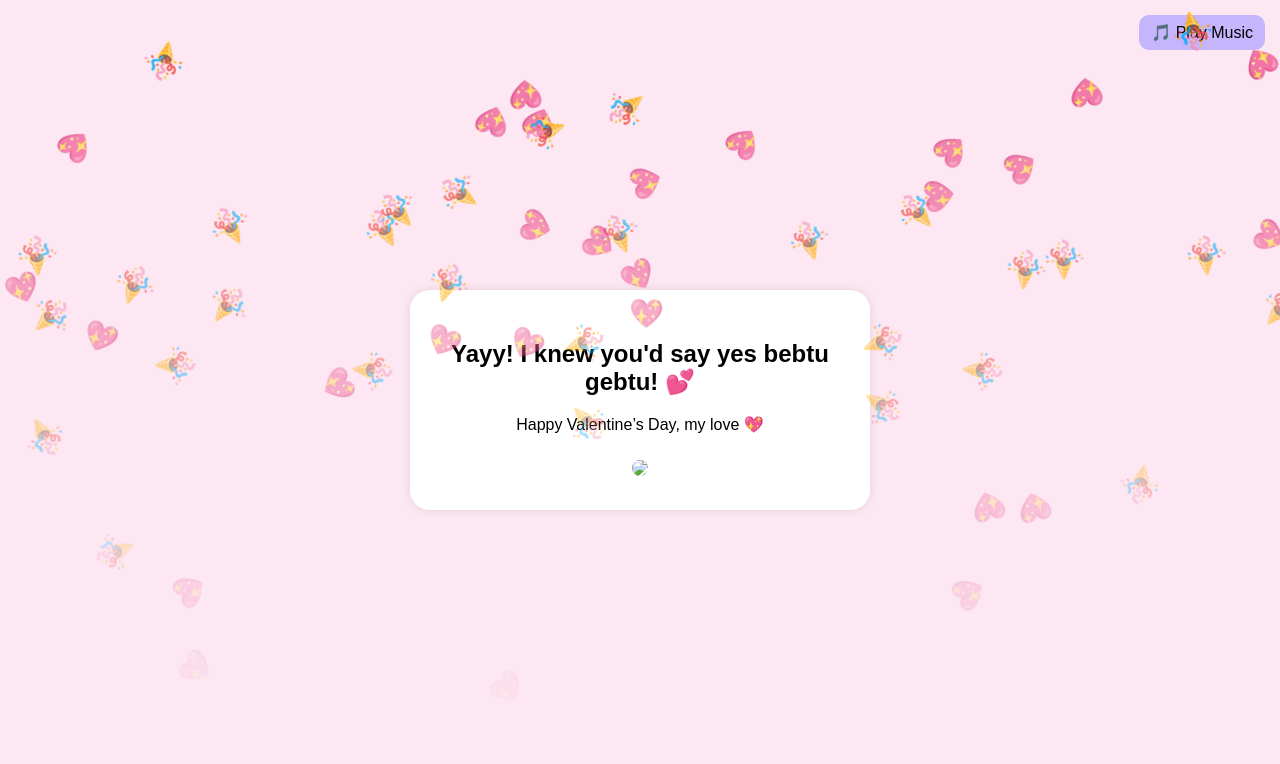
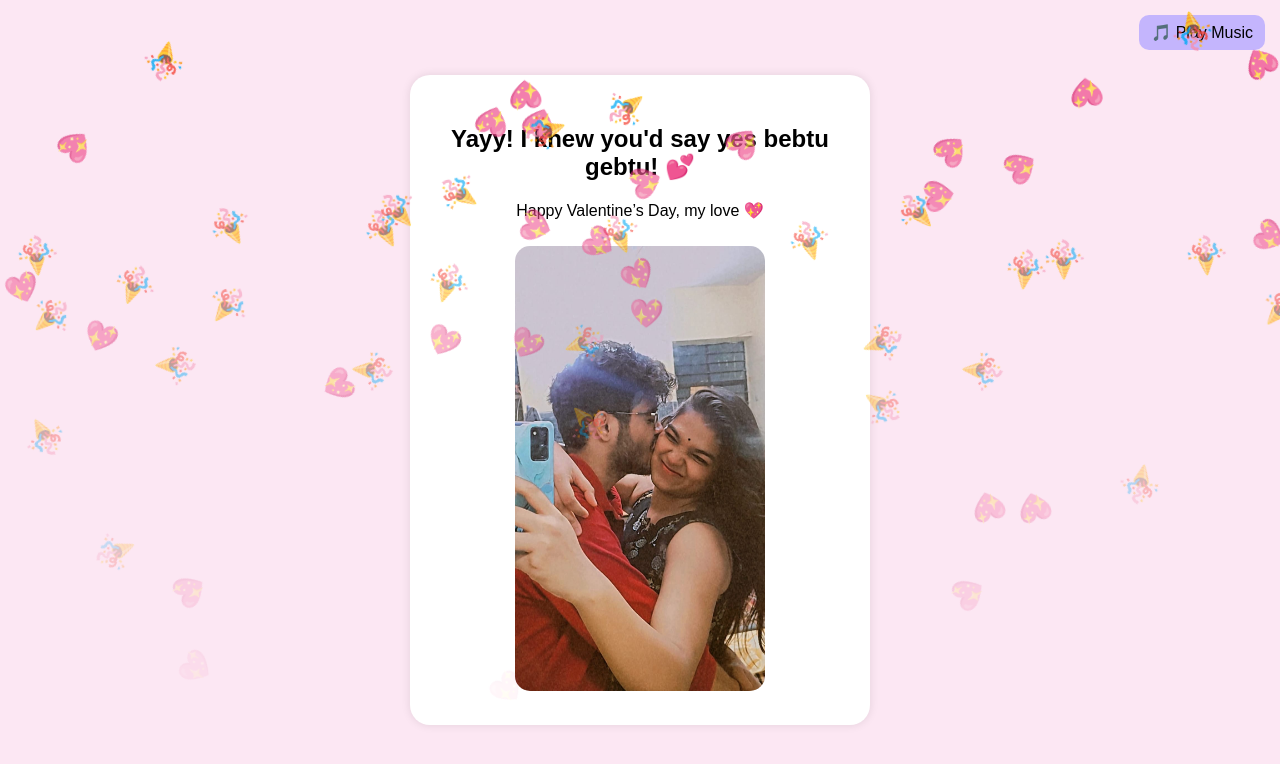
Before and after one commit to aryanmishra0905-cloud/Valentine-a, a plain HTML site: page index.html in a window 1280 px wide. Both pictures are taken after a click on the button "Yes". Drawn offline with Linux system fonts and the light colour scheme.

Commit message:
Update index.html

```diff
--- a/index.html
+++ b/index.html
@@ -104,7 +104,7 @@
 <div class="card" id="final">
   <h2>Yayy! I knew you'd say yes bebtu gebtu! 💕</h2>
   <p>Happy Valentine’s Day, my love 💖</p>
-  <img src="couple.jpg" width="250" style="border-radius:15px; margin-top:10px;">
+  <img src="couple.jpeg" width="250" style="border-radius:15px; margin-top:10px;">
 </div>
 
 <script>
```
